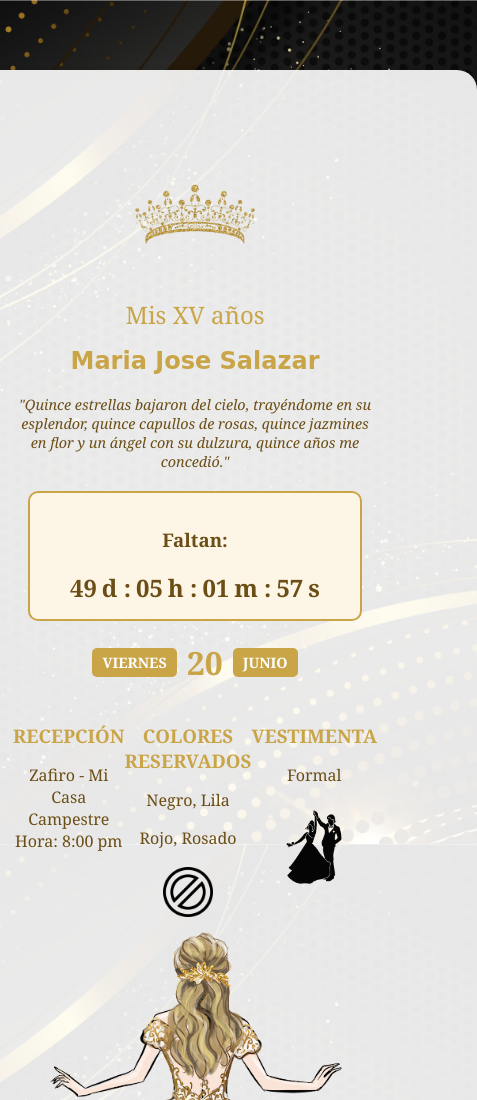
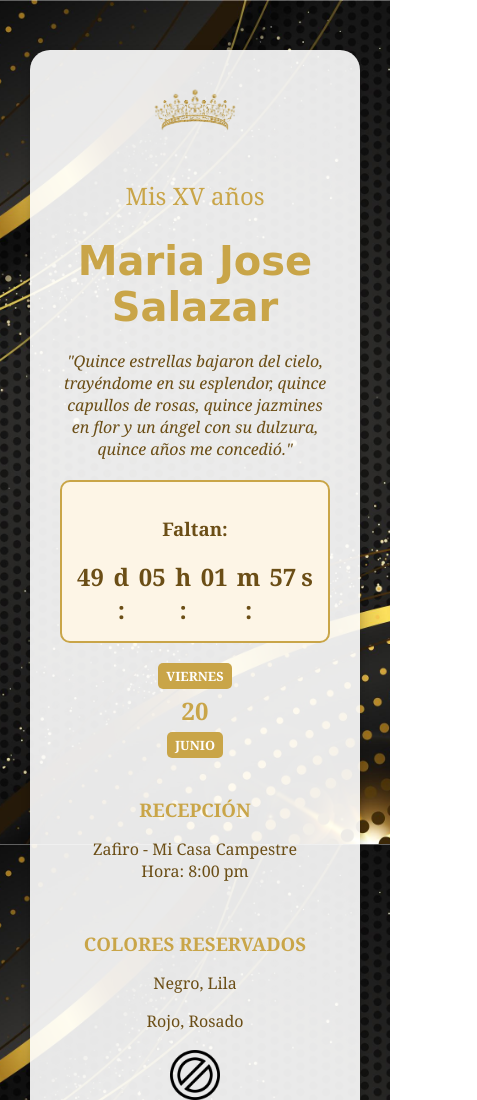
Before and after one commit to melanny0822/XV-S-MAJO, a plain HTML site: page invitacion/invitation.html in a window 390 px wide. Shown: the top 1100 px of the page, 477 px wide, since content can reach past the window. Drawn offline with Linux system fonts and the light colour scheme.

Commit message:
responsive

```diff
--- a/invitacion/invitation.css
+++ b/invitacion/invitation.css
@@ -16,14 +16,16 @@ body {
 
 .invitacion {
     background-color: rgba(255, 255, 255, 0.9);
-    padding: 100px;
+    padding: 60px;
     border-radius: 20px;
+    width: 100%;
     max-width: 550px;
     text-align: center;
     position: relative;
-    margin-top: 50px;
+    margin: 50px 20px;
     box-shadow: 0 4px 10px rgba(0, 0, 0, 0.2);
 }
+
 
 .corona {
     width: 150px;
@@ -158,31 +160,58 @@ body {
 
 /* Responsive para móviles */
 @media screen and (max-width: 480px) {
+    .invitacion {
+        padding: 30px;
+        margin: 30px 10px;
+    }
+
     .nombre {
-      font-size: 1.5rem;
+        font-size: 2.5rem;
     }
 
     .frase {
-      font-size: 0.9rem;
+        font-size: 1rem;
+    }
+
+    .fecha {
+        flex-direction: column;
+        gap: 5px;
+    }
+
+    .fecha .dia,
+    .fecha .mes {
+        font-size: 0.8rem;
+        padding: 4px 8px;
     }
 
     .fecha .numero {
-      font-size: 2rem;
+        font-size: 1.5rem;
     }
 
-    .info > div {
-      flex: 1 1 100%;
+    .info {
+        flex-direction: column;
+        gap: 15px;
     }
 
     .iconos {
-      gap: 10px;
+        flex-wrap: wrap;
+        gap: 15px;
     }
 
     .icono {
-      width: 80px;
+        width: 60px;
     }
 
     .quinceanera {
-      max-width: 100%;
+        max-width: 100%;
     }
-  }
+
+    .countdown-container {
+        max-width: 90%;
+        font-size: 1rem;
+    }
+
+    .corona {
+        width: 100px;
+    }
+}
```
